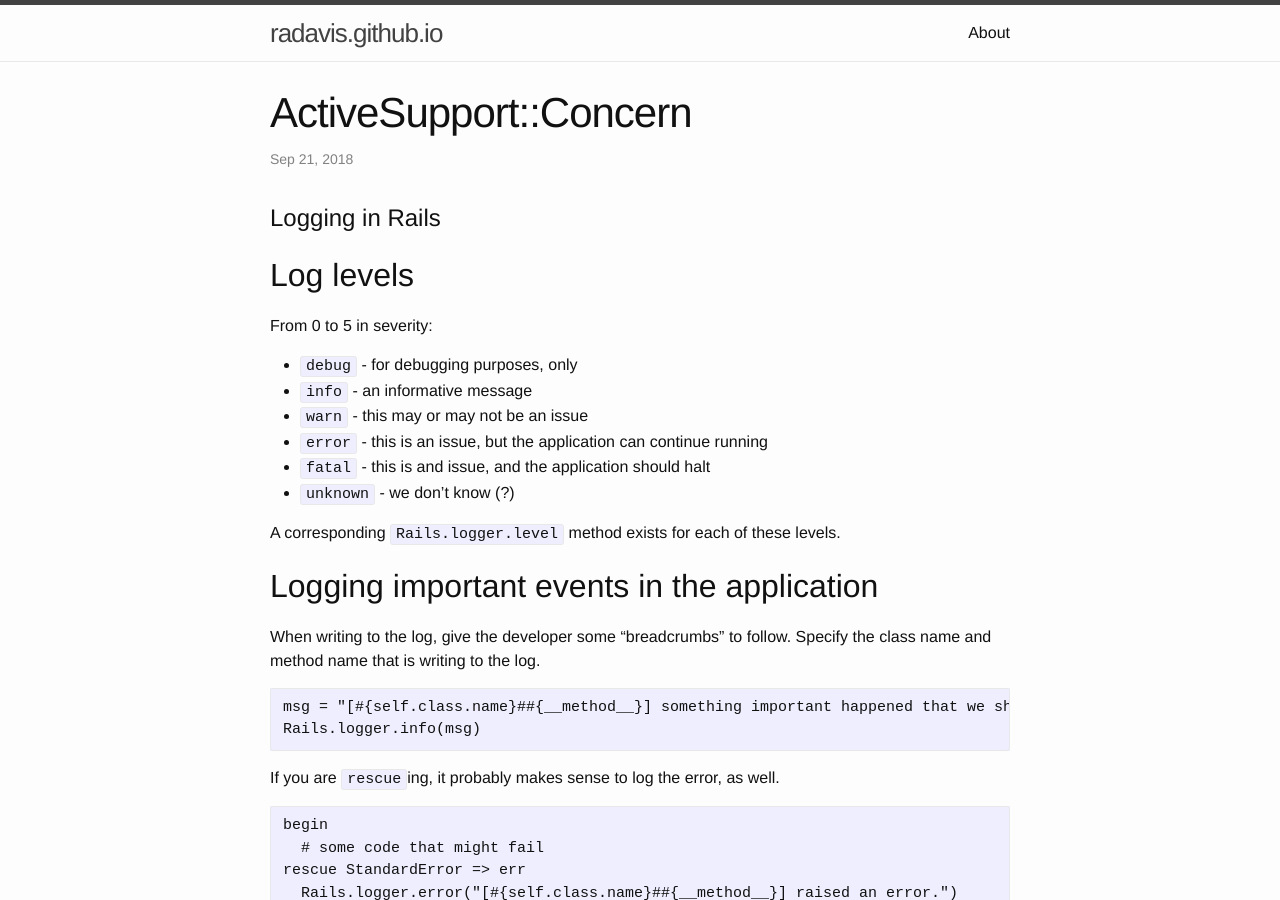
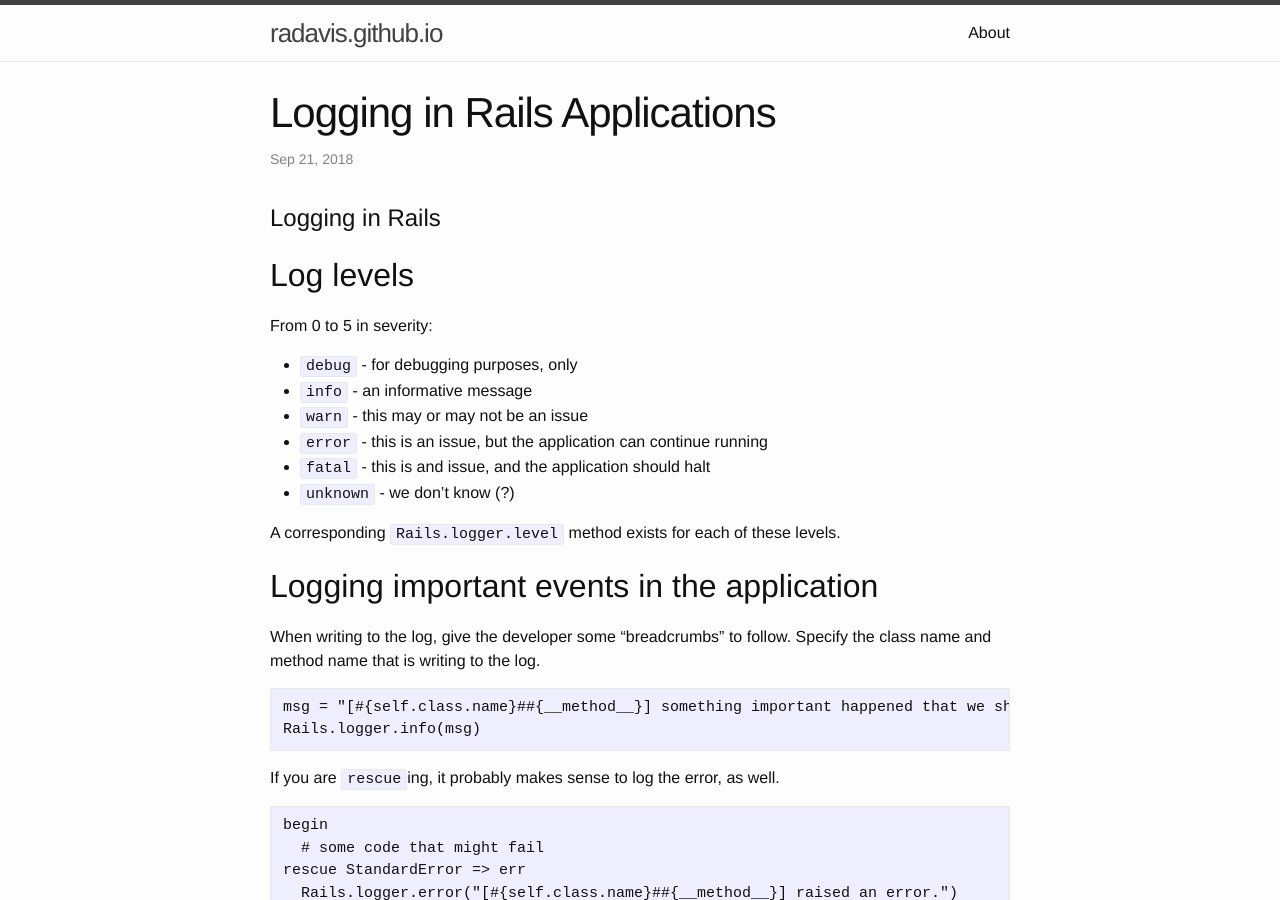
Before and after one commit to radavis/radavis.github.io, a Jekyll site: the page built from _posts/2018-09-21-logging-in-rails-applications.md, in a window 1280 px wide and 900 px high. Built offline with Jekyll 4.4.1, drawn with Linux system fonts in a browser that asks for light colours.

Commit message:
fix article title

```diff
--- a/_posts/2018-09-21-logging-in-rails.md
+++ b/_posts/2018-09-21-logging-in-rails-applications.md
@@ -1,6 +1,6 @@
 ---
 layout: post
-title: "ActiveSupport::Concern"
+title: "Logging in Rails Applications"
 date: 2018-09-21 10:00
 tags: rails, log
 ---
```
